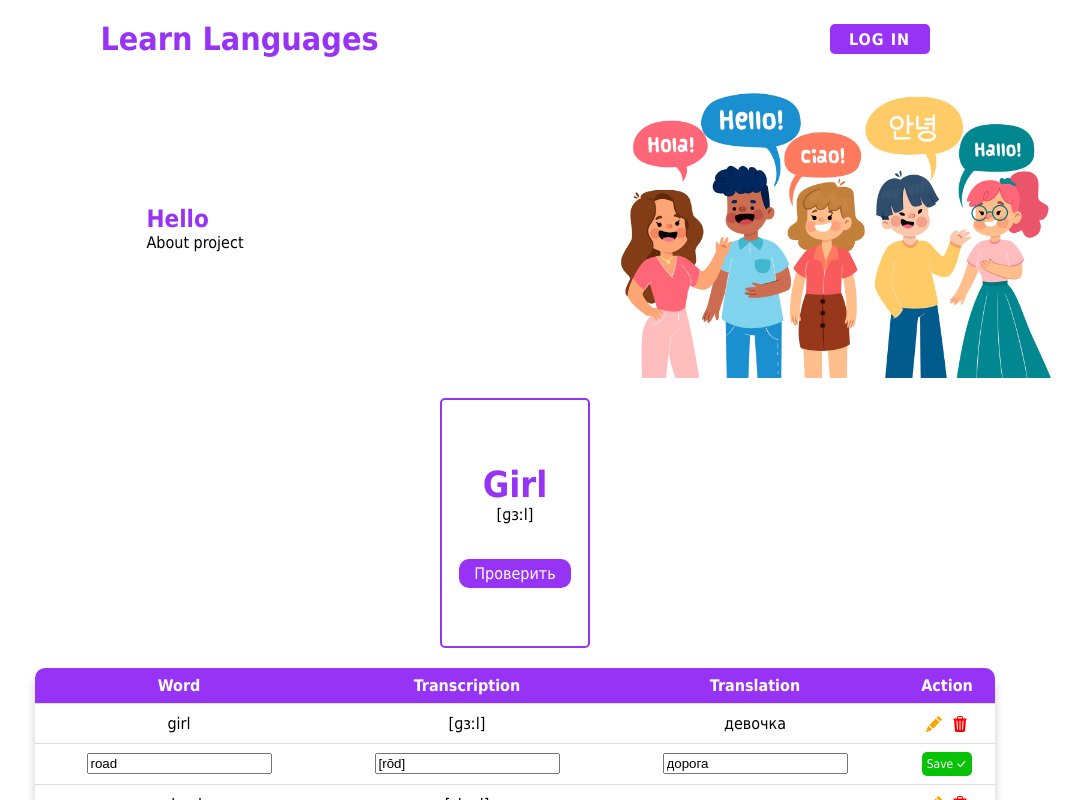
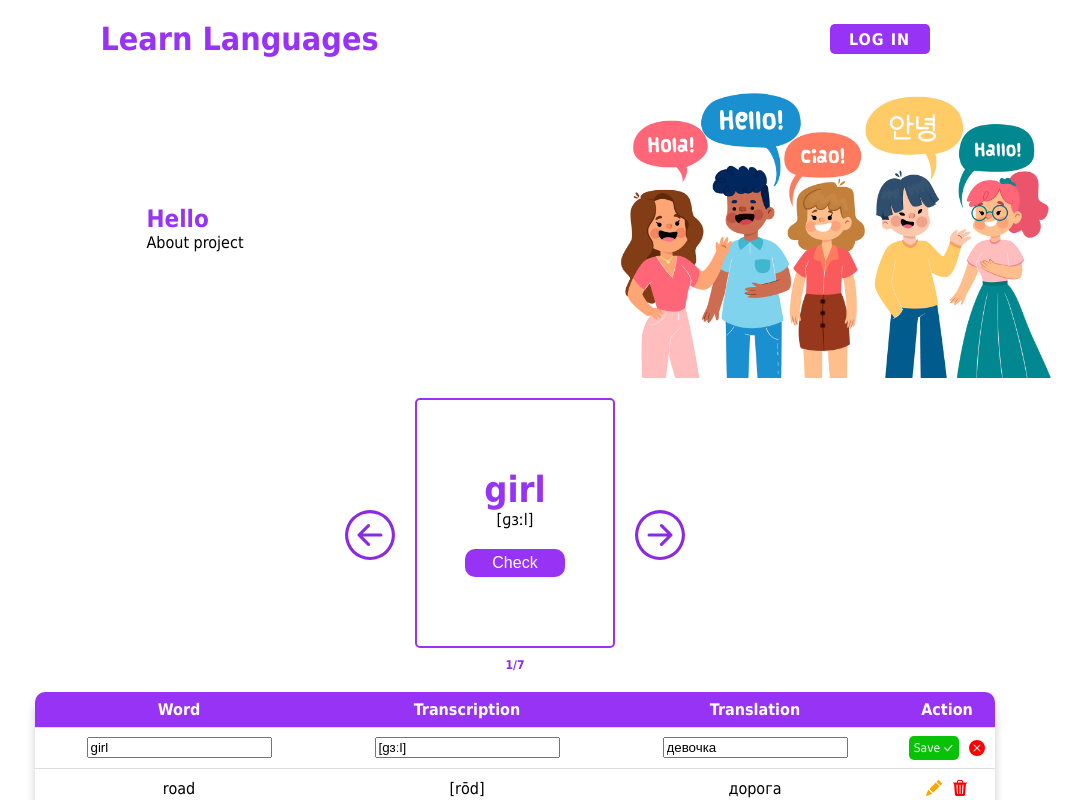
Before and after one commit to AnnKlii/learnLanguages, a React (Vite) app: page /game in a window 1280 px wide. Both pictures are taken after a click on the icon 1059 px from the left and 763 px from the top of the page. Shown: the top 800 px of the page, without its empty margins (125-1206 px from the left). Built offline with nearby package versions, Linux system fonts and the light colour scheme.

Commit message:
add game

```diff
--- a/src/App.jsx
+++ b/src/App.jsx
@@ -1,18 +1,20 @@
 import styles from './App.module.css';
 import Header from './components/Header/Header';
 import Footer from './components/Footer/Footer';
-import Word from './components/Word/Word';
+import Game from './components/Game/Game';
 import WordTable from './components/WordTable/WordTable';
 import Main from './components/Main/Main';
+import wordsJSon from '../words.json';
+import { useState } from 'react';
 
-function App(props) {
-  const { english, russian } = props;
+function App() {
+  const [words, setWords] = useState(wordsJSon);
   return (
     <div className={styles.App}>
       <Header />
       <Main />
-      <Word />
-      <WordTable />
+      <Game setWords={setWords} words={words} />
+      <WordTable setWords={setWords} words={words} />
       <Footer />
     </div>)
 }
--- /dev/null
+++ b/src/components/Game/Game.jsx
@@ -0,0 +1,36 @@
+import styles from './Game.module.css';
+import Word from '../Word/Word.jsx';
+import { BsArrowLeftCircle, BsArrowRightCircle } from "react-icons/bs";
+import { useState } from 'react';
+
+
+export default function Game({ setWords, words }) {
+    const [count, setCount] = useState(0)
+
+    function nextSlide() {
+        if (count === words.length - 1) {
+            setCount(0);
+            return
+        }
+        setCount(count + 1)
+    }
+
+    function prevSlide() {
+        if (count === 0) {
+            setCount(words.length - 1);
+            return
+        }
+        setCount(count - 1)
+    }
+    return (
+        <div className={styles.game}>
+            <BsArrowLeftCircle className={styles.slider} onClick={prevSlide} />
+            <div>
+                <Word {...words[count]} />
+                <p className={styles.count}>{count + 1}/{words.length}</p>
+            </div>
+
+            <BsArrowRightCircle className={styles.slider} onClick={nextSlide} />
+        </div >
+    )
+}
--- /dev/null
+++ b/src/components/Game/Game.module.css
@@ -0,0 +1,28 @@
+.game {
+    display: flex;
+    align-items: center;
+    justify-content: center;
+    gap: 20px;
+}
+
+.count {
+    font-size: 12px;
+    color: blueviolet;
+    text-align: center;
+    margin-top: 10px;
+}
+
+.slider {
+    color: blueviolet;
+    width: 50px;
+    height: auto;
+}
+
+.slider:hover {
+    transform: scale(1.1);
+    cursor: pointer;
+}
+
+.slider:active {
+    color: rgb(101, 4, 192);
+}
--- a/src/components/Word/Word.jsx
+++ b/src/components/Word/Word.jsx
@@ -1,16 +1,17 @@
 import styles from './Word.module.css'
-import { useState } from 'react';
+import { useState, useEffect } from 'react';
 
-export default function Word(props) {
-    const [pressed, setPressed] = useState(false)
+export default function Word({ english, transcription, russian, id }) {
+    const [translite, setTranslite] = useState(false)
+    useEffect(() => setTranslite(false), [id])
 
     return (
         <div className={styles.word}>
-            <p>Girl</p>
-            <span>[ɡɜːl]</span>
-
-            <div onClick={() => { setPressed(!pressed) }}
-                className={pressed ? `${styles.pressed}` : `${styles.unpressed}`}></div>
+            <p>{english}</p>
+            <span>{transcription}</span>
+            {translite
+                ? <p className={styles.translite} onClick={() => { setTranslite(false) }}>{russian}</p>
+                : (<button className={styles.transliteBtn} onClick={() => setTranslite(true)}>Check</button>)}
         </div >
     )
 
--- a/src/components/Word/Word.module.css
+++ b/src/components/Word/Word.module.css
@@ -1,7 +1,7 @@
 .word {
-    width: 150px;
+    width: 200px;
+    min-width: fit-content;
     height: 250px;
-    margin: 0 auto;
     display: flex;
     flex-direction: column;
     align-items: center;
@@ -16,10 +16,10 @@ p {
     font-weight: 600;
 }
 
-.unpressed::after {
-    content: "Проверить";
-    width: 50px;
+.transliteBtn {
+    width: 100px;
     margin-top: 20px;
+    font-size: 16px;
     background-color: rgb(151, 51, 245);
     border: none;
     border-radius: 10px;
@@ -27,16 +27,15 @@ p {
     padding: 5px 15px;
 }
 
-.pressed,
-.unpressed {
-    margin-top: 40px;
+.transliteBtn:hover {
+    background-color: rgb(104, 36, 168);
+    cursor: pointer;
 }
 
-.pressed::after {
-    content: "Девочка";
-    width: 50px;
+.translite {
     padding: 5px 15px;
-    border: none;
+    margin-top: 15px;
+    font-size: 28px;
     color: rgb(151, 51, 245);
     text-align: center;
     font-weight: 600;
--- a/src/components/WordTable/WordTable.jsx
+++ b/src/components/WordTable/WordTable.jsx
@@ -1,26 +1,32 @@
 import styles from './WordTable.module.css'
-import items from '../../../words.json';
 import { useState } from 'react';
-import { BsFillPencilFill, BsFillTrash3Fill, BsCheckLg } from "react-icons/bs";
+import { BsFillPencilFill, BsFillTrash3Fill, BsCheckLg, BsFillXCircleFill, BsArrowLeftCircle, BsArrowRightCircle } from "react-icons/bs";
 
-
-export default function WordTable() {
+export default function WordTable({ setWords, words }) {
     const [editingIndex, setEditingIndex] = useState(null);
-    const [editedItems, setEditedItems] = useState(items);
+    const [editedItems, setEditedItems] = useState(words);
+    const [currentEdit, setCurrentEdit] = useState({ english: '', transcription: '', russian: '' });
 
     const handleEdit = (index) => {
         setEditingIndex(index);
+        setCurrentEdit(editedItems[index]);
     };
 
     const handleSave = () => {
+        const newItems = [...editedItems];
+        newItems[editingIndex] = currentEdit;
+        setEditedItems(newItems);
         setEditingIndex(null);
     };
 
-    const handleChange = (index, key, value) => {
-        const newItems = [...editedItems];
-        newItems[index][key] = value;
-        setEditedItems(newItems);
+    const handleChange = (key, value) => {
+        setCurrentEdit({ ...currentEdit, [key]: value });
     };
+
+    const handleCancel = () => {
+        setEditingIndex(null);
+    };
+
 
     const handleDelete = (index) => {
         const newItems = [...editedItems];
@@ -45,19 +51,20 @@ export default function WordTable() {
                             return editingIndex === index ? (
                                 <tr className={styles.editRow} key={index}>
                                     <td>
-                                        <input value={item.english} onChange={(e) => handleChange(index, "english", e.target.value)} />
+                                        <input value={currentEdit.english} onChange={(e) => handleChange("english", e.target.value)} />
                                     </td>
                                     <td>
-                                        <input value={item.transcription} onChange={(e) => handleChange(index, "transcription", e.target.value)} />
+                                        <input value={currentEdit.transcription} onChange={(e) => handleChange("transcription", e.target.value)} />
                                     </td>
                                     <td>
-                                        <input value={item.russian} onChange={(e) => handleChange(index, "russian", e.target.value)} />
+                                        <input value={currentEdit.russian} onChange={(e) => handleChange("russian", e.target.value)} />
                                     </td>
                                     <td>
                                         <div className={styles.actions}>
                                             <span className={styles.safeBtn} onClick={() => handleSave(index)}>
                                                 Save <BsCheckLg />
                                             </span>
+                                            <BsFillXCircleFill className={styles.cancelBtn} onClick={() => handleCancel(index)} />
                                         </div>
                                     </td>
                                 </tr>
@@ -69,7 +76,7 @@ export default function WordTable() {
                                     <td>
                                         <div className={styles.actions}>
                                             <BsFillPencilFill onClick={() => handleEdit(index)} className={styles.editBtn} />
-                                            <BsFillTrash3Fill onClick={() => handleDelete(index)} className={styles.deleteBtn} />
+                                            <BsFillTrash3Fill onClick={handleDelete} className={styles.deleteBtn} />
                                         </div>
                                     </td>
                                 </tr>
--- a/src/components/WordTable/WordTable.module.css
+++ b/src/components/WordTable/WordTable.module.css
@@ -8,7 +8,6 @@
 }
 
 .table {
-    /* display: block; */
     overflow: hidden;
     table-layout: auto;
     border-collapse: collapse;
@@ -76,9 +75,13 @@ tbody tr:hover {
     align-items: center;
 }
 
-.safeBtn_hidden {
-    visibility: hidden;
-    padding: 0.3rem;
-    font-size: 12px;
-    gap: 2px;
+.cancelBtn {
+    color: red;
 }
+
+.safeBtn,
+.cancelBtn,
+.editBtn,
+.deleteBtn:hover {
+    cursor: pointer;
+}
```
